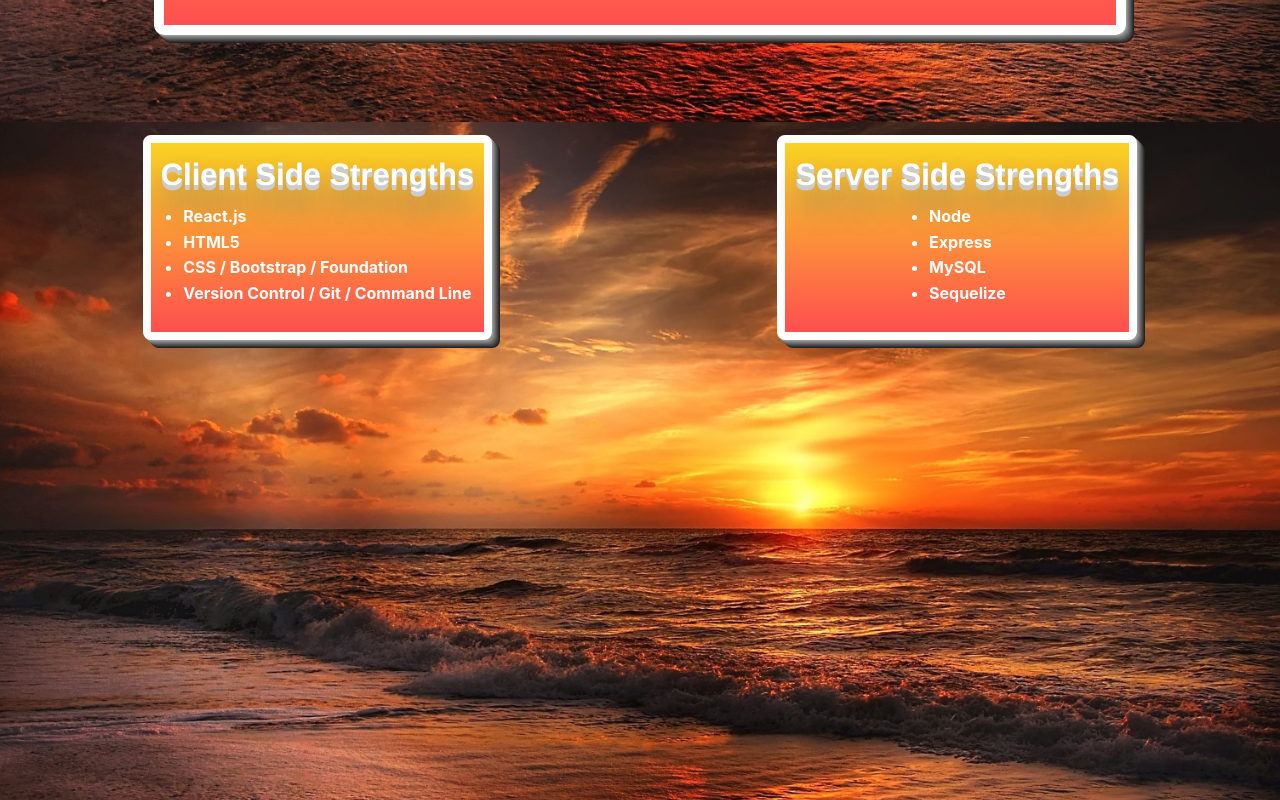
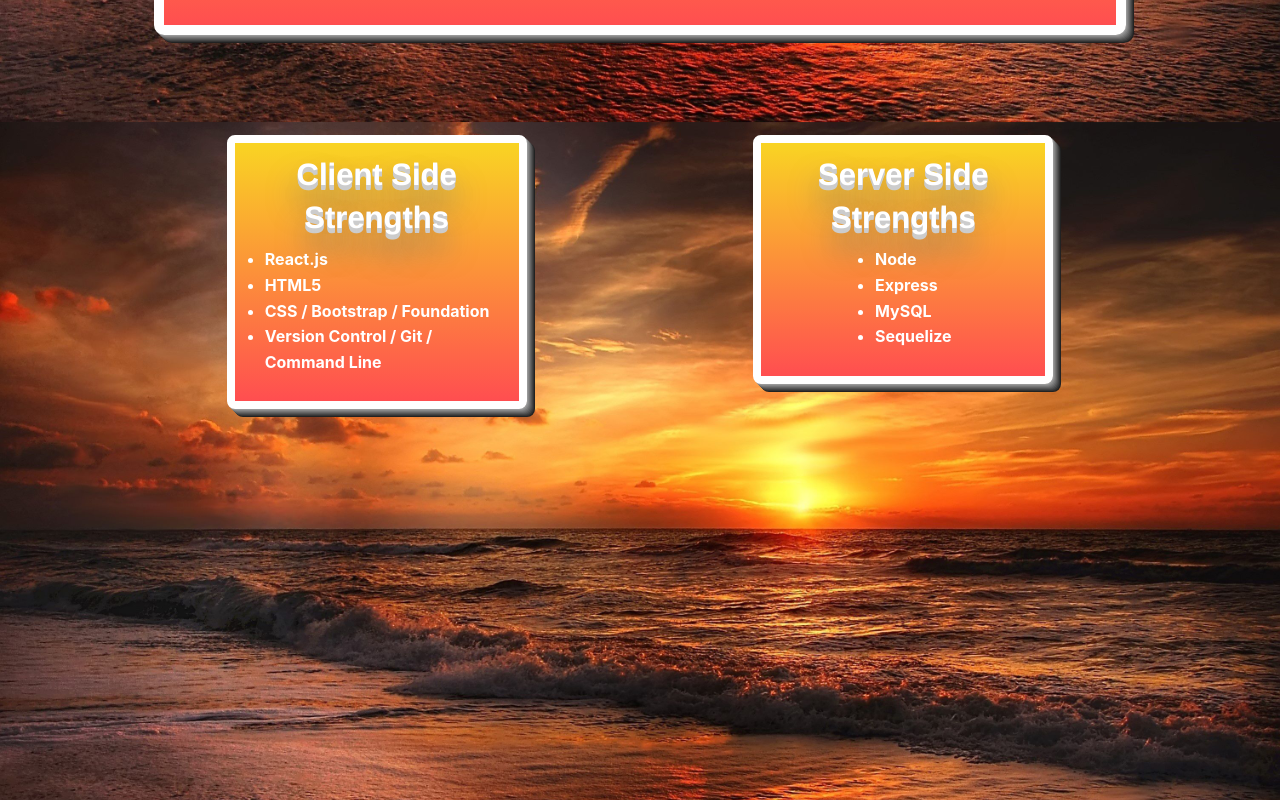
Before and after one commit to seddboi/react-portfolio, a React (Create React App) app: page / in a window 1280 px wide. Shown: the part 1580-2380 px from the top of the page. Built offline with nearby package versions, Linux system fonts and the light colour scheme.

Commit message:
fixed mobile device resizing and adjusted flex direction

```diff
--- a/src/components/Skills/skills.css
+++ b/src/components/Skills/skills.css
@@ -1,4 +1,13 @@
+#skills-wrapper {
+        display:flex;
+        justify-content: space-evenly;
+        margin-bottom: 350px;
+}
+
 #card {
+        display: inline-block;
+        width: 300px;
+        height: auto;
         background: transparent;
     border: unset;
     background: #FF4E50;  /* fallback for old browsers */
@@ -7,8 +16,8 @@
     border: 8px solid #ffff;
     border-radius: 8px;
     box-shadow: 1px 1px 0 #999, 2px 2px #888, 3px 3px #777, 4px 4px #666, 5px 5px #555, 6px 6px #444, 7px 7px #333, 8px 8px #222;
-    margin-bottom: 500px;
     padding: 10px;
+    margin-bottom: 50px;
 }
 
 h3 {
@@ -31,6 +40,15 @@
 #list {
     display:inline-block;
     text-align: left;
+}
+
+@media only screen and (max-width: 718px){
+        #skills-wrapper{
+                display: flex;
+                align-items: center;
+                align-content: space-between;
+                flex-direction: column;
+        }
 }
 
 @media (prefers-reduced-motion: no-preference) {
--- a/src/components/Skills/skills.js
+++ b/src/components/Skills/skills.js
@@ -4,7 +4,7 @@
 
 function Skills() {
     return (
-        <div class='grid-x align-spaced'>
+        <div id='skills-wrapper'>
             <ScrollAnimation animateIn='bounce-left' >
                 <div class='cell small-3 text-center left' id='card'>
                     <h3><strong>Client Side Strengths</strong></h3>
```
